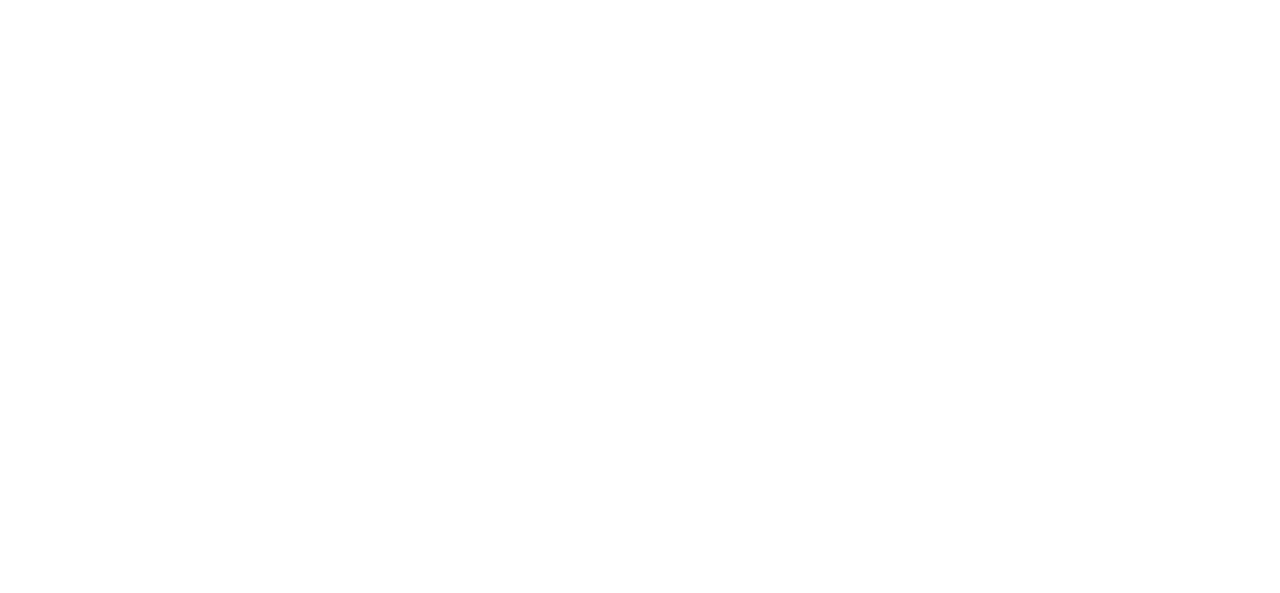
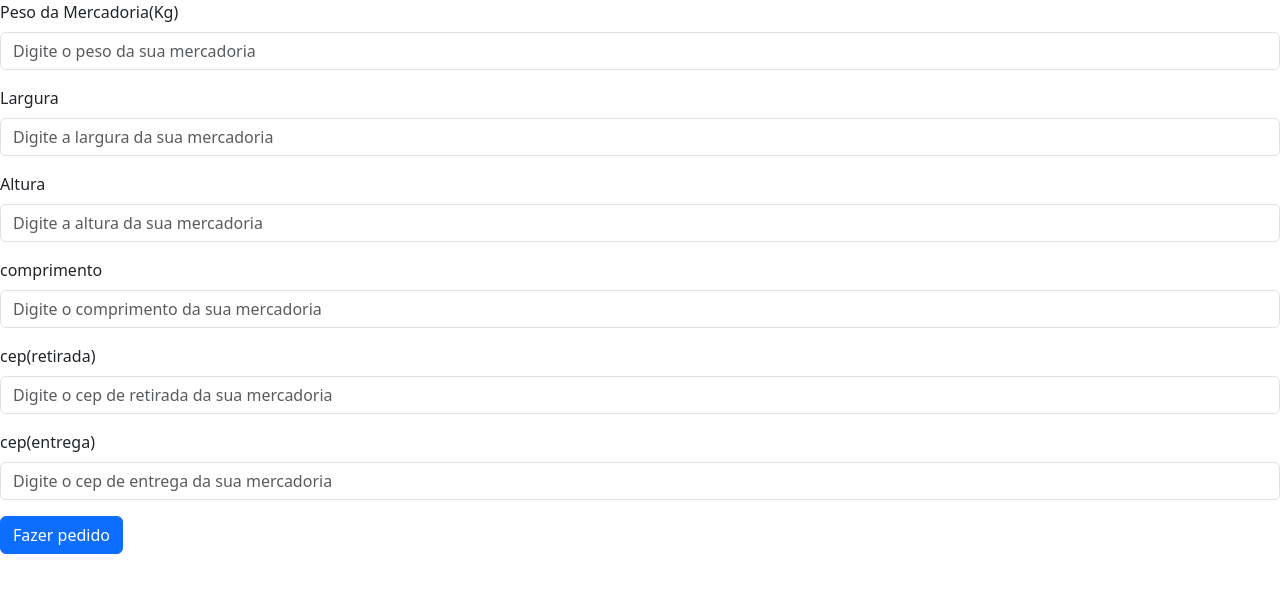
Before and after one commit to ViniciusMachadoV/speedLog, a CodeIgniter app: page /database/index.php/client/index in a window 1280 px wide. Before the commit the part shown is empty. Shown: the top 593 px of the page. Run offline with CodeIgniter, Linux system fonts and the light colour scheme.

Commit message:
adicionais para clientes

```diff
--- a/application/controllers/Client.php
+++ b/application/controllers/Client.php
@@ -13,4 +13,18 @@ class Client extends CI_Controller {
 		$this->load->view('pages/view_client');
 		$this->load->view('template/footer');
 	}
+	public function trocartela($tela)
+	{
+		$this->load->helper('url');
+
+
+			$i=$tela;
+			$this->load->view('view_topo');
+			$this->load->view('view_home');
+			$this->load->view(''. $i .'');
+			$this->load->view('view_rodape');
+
+
+	}
+
 }
--- a/application/views/pages/view_client.php
+++ b/application/views/pages/view_client.php
@@ -4,3 +4,39 @@
     <!-- HTML  -->
 </div>
 <script type = 'text/javascript' src = "<?php echo base_url();?>speedlog/assets/js/client.js"></script>
+
+    <div class="row">
+        <div class="col">
+        <form>
+            <div class="mb-3">
+                <label for="exampleInputEmail1" class="form-label">Peso da Mercadoria(Kg)</label>
+                <input type="email" class="form-control" id="exampleInputEmail1"placeholder="Digite o peso da sua mercadoria" aria-describedby="emailHelp">
+            </div>
+            <div class="mb-3">
+                <label for="exampleInputEmail1" class="form-label">Largura</label>
+                <input type="email" class="form-control" name="largura" id="largura"placeholder="Digite a largura da sua mercadoria" aria-describedby="emailHelp">
+            </div>
+            <div class="mb-3">
+                <label for="exampleInputEmail1" class="form-label">Altura</label>
+                <input type="email" class="form-control" name="altura" id="altura"placeholder="Digite a altura da sua mercadoria" aria-describedby="emailHelp">
+            </div>
+            <div class="mb-3">
+                <label for="exampleInputEmail1" class="form-label">comprimento</label>
+                <input type="email" class="form-control" name="comprimento" id="comprimento"placeholder="Digite o comprimento da sua mercadoria" aria-describedby="emailHelp">
+            </div>
+            <div class="mb-3">
+                <label for="exampleInputEmail1" class="form-label">cep(retirada)</label>
+                <input type="email" class="form-control" name="cepretirada" id="cepretirada" placeholder="Digite o cep de retirada da sua mercadoria" aria-describedby="emailHelp">
+                <div id="divcep1"></div>
+            </div>
+            <div class="mb-3">
+                <label for="exampleInputEmail1" class="form-label">cep(entrega)</label>
+                <input type="email" class="form-control"onblur="teste()" name="cepentrega" id="cepentrega"placeholder="Digite o cep de entrega da sua mercadoria" aria-describedby="emailHelp">
+                <div id="divcep2"></div>
+
+            </div>
+
+            <button type="submit" class="btn btn-primary">Fazer pedido</button>
+</form>
+        </div>
+    </div>
--- a/assets/js/client.js
+++ b/assets/js/client.js
@@ -0,0 +1,52 @@
+$(document).ready(function(){
+
+console.log("inicializado....")
+$("#botaotrocatela").click(function () {
+    window.location.href ="http://localhost:8080/projeto_final/index.php/home/trocartela/view_clientes";
+    ;
+});
+$("#botaoacompanhar").click(function () {
+    window.location.href ="http://localhost:8080/projeto_final/index.php/home/trocartela/view_acompanha";
+    ;
+});
+$("#botaohistorico").click(function () {
+    window.location.href ="http://localhost:8080/projeto_final/index.php/home/trocartela/view_historico";
+    ;
+});
+
+});
+function teste() {
+
+        var cep=$("#cepentrega").val();
+        var cep2=$("#cepretirada").val();
+
+
+
+      console.log(cep);
+      if (cep!="") {
+        //USO DE API DE DISTANCIA
+
+           $.get( "https://api.distancematrix.ai/maps/api/distancematrix/json?origins="+cep2+"&destinations="+cep+"&key=bO1hA46Uj3fWyoqArNhwRvZbQ6hZv", function( data ) {
+            if (data!= "") {
+                var distancia =data['rows'][0]['elements'][0]['distance']['text'];
+          console.log(distancia);
+            $("#divcep2").html("distancia entre os pontos: "+ distancia);
+
+            }
+
+        });
+        //USO DE API DE LOCALIZAÇÃO
+
+        // $.get( "https://viacep.com.br/ws/"+ cep +"/json/?data=?", function( data2 ) {
+        //     console.log(data2);
+
+        //     $("#divcep2").html(cep);
+        // });
+      }
+      if(cep2||cep == ""){
+            $("#divcep").html("digite um cep valido!");
+
+      }
+
+
+}
```
